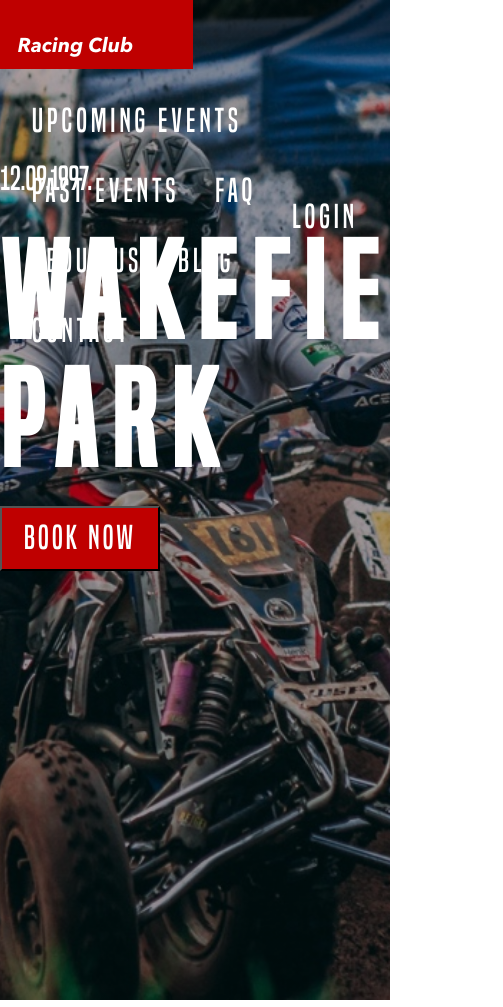
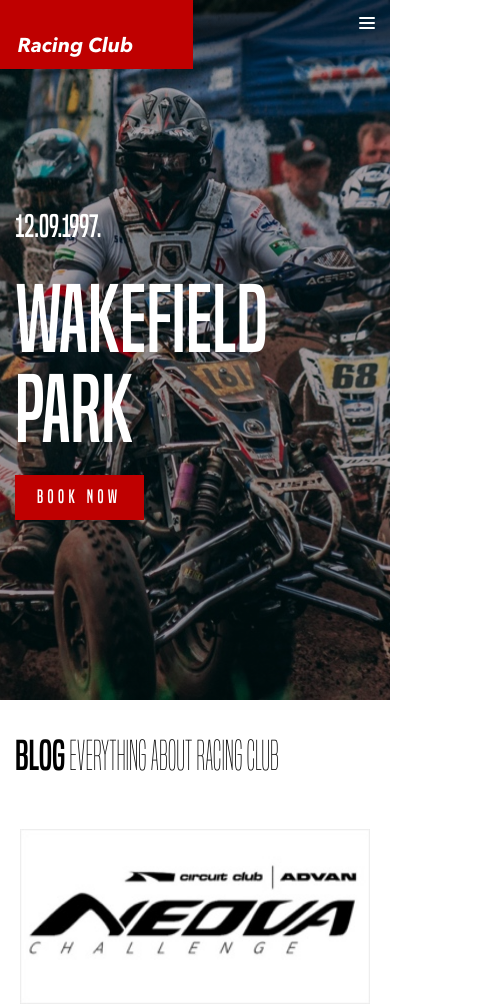
Before and after one commit to GnuWorm32o5/Racing-Club-Events-Tickets, a website built with webpack: page index.html in a window 390 px wide. Shown: the top 1007 px of the page, 503 px wide, since content can reach past the window. Built offline with nearby package versions, Linux system fonts and the light colour scheme; grey boxes are pictures that could not be loaded.

Commit message:
Media Queries

```diff
--- a/css/style.css
+++ b/css/style.css
@@ -1,77 +1,141 @@
-*{
-/* margin: 0; */
+/* MAIN SECTION */
+
+main {
+  position: relative;
+  background-color: white;
+  transition: all 0.2s ease-in-out;
+  left: 0px;
 }
 
-body {
-  font-family: 'Roboto', 'sans-serif';
- }
-/* header */
+main.active {
+  left: -200px;
+}
+
+/* END MAIN SECTION  */
+
+/* MOBILE MAVIGATION */
+
+.mobile-nav {
+  display: none;
+  position: fixed;
+  background-color: #1F1F1F;
+  width: 200px;
+  height: 100%;
+  right: 0;
+  top: 0;
+}
+
+.mobile-nav ul {
+  margin: 0;
+  padding: 25px;
+}
+
+.mobile-nav ul li {
+  list-style-type: none;
+  margin-bottom: 10px;
+}
+
+.mobile-nav ul li a {
+  color: white;
+  text-decoration: none;
+  font-family: 'built_titling', Helvetica, sans-serif;
+  font-weight: 200;
+  font-size: 20px;
+  letter-spacing: 4px;
+}
+
+/* Tablet Styles */
+@media only screen and (max-width: 1024px) {
+  .mobile-nav {
+    display: block;
+  }
+}
+
+/* END MOBILE NAVIGATION */
+
+/* HEADER SECTION */
+
 header {
   width: 100%;
-  height: 4rem;
+  height: 70px;
   background-image: linear-gradient(0deg, rgba(0,0,0,0.00) 0%, rgba(0,0,0,0.50) 50%);
   position: absolute;
-
 }
 
 header .logo {
   float: left;
-
 }
 
-header .main-nav,
-header .right-nav {
-  height: 4rem;
-  float:left;
-  /* margin: 0; */
-  padding: 0rem 1rem;
-  line-height: 4rem;
-
+header .main-nav, header .right-nav{
+  height: 70px;
+  float: left;
+  margin: 0;
+  padding: 0px 15px;
+  line-height: 70px;
 }
 
 header .right-nav {
   float: right;
-
 }
 
-header .main-nav li,
-header .right-nav li {
+header .main-nav li, header .right-nav li {
   list-style-type: none;
   display: inline-block;
 }
 
-header .main-nav li a:hover {
-  text-decoration: underline;
-}
-
-header .main-nav li a,
-header .right-nav li a {
+header .main-nav li a, header .right-nav li a {
   color: white;
   text-decoration: none;
   font-family: 'built_titling', Helvetica, sans-serif;
-  font-weight: 400;
-  font-size: 2rem;
+  font-weight: 200;
+  font-size: 20px;
   letter-spacing: 4px;
-  padding: 0 1rem;
+  padding: 0px 15px;
 }
 
-/* End of Header */
+.hamburger-menu {
+  display: none;
+  position: absolute;
+  right: 15px;
+  top: 15px;
+}
 
-/* Hero Section */
+/* Tablet Styles */
+@media only screen and (max-width: 1024px) {
+  header .main-nav, header .right-nav {
+    display: none;
+  }
+  .hamburger-menu {
+    display: block;
+  }
+}
+
+/* END OF HEADER  */
+
+/* HERO SECTION */
+
+.container {
+  max-width: 940px;
+  margin: 0 auto;
+}
+
+/* Tablet Styles */
+@media only screen and (max-width: 1024px) {
+  .container {
+    padding: 0px 15px;
+  }
+}
+
 
 #hero {
   width: 100%;
-  height: 1000px;
-  background-image: linear-gradient(to bottom, rgba(0,0,0,0.3) 0%,rgba(0,0,0,0.4) 100%),
-  url("/img/hero-image.jpg");
+  height: 700px;
+  background-image:
+    linear-gradient(to bottom, rgba(0,0,0,0.3) 0%,rgba(0,0,0,0.4) 100%),
+    url("../img/hero-image.jpg");
   background-repeat: no-repeat;
-  background-size:cover;
+  background-size: cover;
   background-position: center;
-}
-
-.container {
-  max-width:940px;
-  margin: 0 auto;
 }
 
 #hero .container {
@@ -86,60 +150,87 @@ header .right-nav li a {
 
 .hero-text .hero-date {
   font-family: 'built_titling', Helvetica, sans-serif;
-  font-size: 2rem;
-  color: #ffffff;
+  font-size: 30px;
+  color: #FFFFFF;
   font-weight: normal;
 }
 
 .hero-text .hero-title {
   font-family: 'built_titling', Helvetica, sans-serif;
-  font-size: 8rem;
+  font-size: 120px;
   margin: 20px 0px;
-  color: #ffffff;
+  font-weight: normal;
+  color: #FFFFFF;
   line-height: 1;
-  letter-spacing: 1rem;
+}
+
+/* Large Mobile Styles */
+@media only screen and (max-width: 768px) {
+  .hero-text .hero-title {
+    font-size: 90px;
+  }
 }
 
 .btn-primary {
   display: inline-block;
   font-family: 'built_titling', Helvetica, sans-serif;
   font-weight: 400;
-  font-size: 2rem;
-  letter-spacing: 0.2rem;
+  font-size: 18px;
+  letter-spacing: 4.5px;
   background: #BF0000;
-  color: #ffffff;
+  color: white;
   padding: 12px 22px;
-  transition: ease all .4s;
-
+  border: none;
+  outline: none;
 }
 
-.btn-primary:hover {
-  border: 5px solid #bf0000;
-  background: transparent;
-  font-weight: 800;
-  color: #bf0000;
-  cursor: pointer;
+/* END HERO SECTION */
+
+/* BLOG SECTION */
+
+#blog {
+  margin-bottom: 50px;
 }
-/* End of Hero Section */
-/* BLOG Section */
 
 #blog h2 {
   font-family: 'built_titling', Helvetica, sans-serif;
   font-weight: 200;
-  font-size: 4rem;
+  font-size: 60px;
+}
+
+/* Small Mobile Styles */
+@media only screen and (max-width: 400px) {
+  #blog h2 {
+    font-size: 40px;
+  }
 }
 
 .blog-posts {
   display: flex;
   flex-direction: row;
   flex-wrap: wrap;
-  margin-top: 1.5rem;
+  margin-top: 50px;
 }
 
 .blog-post {
   width: 33.33%;
   padding: 0 5px;
   box-sizing: border-box;
+  margin-bottom: 30px;
+}
+
+/* Large Mobile Styles */
+@media only screen and (max-width: 768px) {
+  .blog-post {
+    width: 50%;
+  }
+}
+
+/* Small Mobile Styles */
+@media only screen and (max-width: 400px) {
+  .blog-post {
+    width: 100%;
+  }
 }
 
 .blog-post img {
@@ -147,43 +238,37 @@ header .right-nav li a {
 }
 
 .blog-post .blog-post-date {
-  font-size: 1rem;
+  font-size: 14px;
   color: #9A9A9A;
-  margin-top: 1.2rem;
+  margin-top: 20px;
 }
+
 .blog-post h3 {
-  font-size: 1.2rem;
-  color: #4a4a4a;
+  font-size: 20px;
+  color: #4A4A4A;
   letter-spacing: -0.4px;
   line-height: 1.4;
 }
 
 .blog-post .blog-post-desc {
-  font-size: 1rem;
-  color: #4a4a4a;
+  font-size: 14px;
+  color: #4A4A4A;
   line-height: 1.6;
 }
 
 .blog-post .blog-post-desc a {
   color: #BF0000;
+  text-decoration: underline;
   font-weight: bold;
-  text-decoration: none;
-}
-
-.blog-post .blog-post-desc a:hover {
-  text-decoration:underline;
 }
 
 .blog-show-more {
   text-align: center;
 }
 
-#blog {
-  margin-bottom: 50px;
-}
+/* END OF BLOG SECTION  */
 
-/* End of Blog Section */
-/* About Section */
+/* ABOUT US SECTION */
 
 #about-us {
   width: 100%;
@@ -192,7 +277,6 @@ header .right-nav li a {
   background-size: cover;
   padding: 120px 0;
   color: white;
-
 }
 
 #about-us .container {
@@ -200,12 +284,22 @@ header .right-nav li a {
   align-items: top;
 }
 
+/* Small Mobile Styles */
+@media only screen and (max-width: 400px) {
+  #about-us .container {
+    flex-direction: column;
+  }
+}
+
 .about-us-title {
   width: 50%;
 }
 
-.about-us-desc {
-  width: 50%;
+/* Small Mobile Styles */
+@media only screen and (max-width: 400px) {
+  .about-us-title {
+    width: 100%;
+  }
 }
 
 .about-us-title h3 {
@@ -222,8 +316,20 @@ header .right-nav li a {
   display: block;
   background: #BF0000;
   width: 90px;
-  height: 0.1rem;
-  margin-top: 2rem;
+  height: 2px;
+  margin-top: 30px;
+}
+
+.about-us-desc {
+  width: 50%;
+}
+
+/* Small Mobile Styles */
+@media only screen and (max-width: 400px) {
+  .about-us-desc {
+    width: 100%;
+    margin-top: 50px;
+  }
 }
 
 .about-us-desc h4 {
@@ -234,14 +340,15 @@ header .right-nav li a {
   margin: 0;
 }
 
-/* END OF ABOUT US SECTION */
-/* START OF PARTNER SECTION */
+/* END ABOUT US SECTION */
+
+/* PARTNERS SECTION */
+
 #partners {
   background-color: black;
   color: white;
   text-align: center;
   padding: 50px 0px;
-  margin: 0 auto;
 }
 
 .partners-container {
@@ -252,7 +359,8 @@ header .right-nav li a {
 .partners-container h2 {
   font-family: 'built_titling', Helvetica, sans-serif;
   font-weight: 400;
-  font-size: 3.5rem;
+  font-size: 60px;
+  line-height: 1;
 }
 
 .partners-inner {
@@ -264,8 +372,10 @@ header .right-nav li a {
   width: 50%;
 }
 
-/* END OF PARTNER SECTION */
-/* START OF FOOTER SECTION */
+/* END PARTNERS SECTION */
+
+/* FOOTER SECTION */
+
 footer {
   background: black;
   color: white;
@@ -276,13 +386,28 @@ footer .container {
   height: 120px;
 }
 
+/* Small Mobile Styles */
+@media only screen and (max-width: 768px) {
+  footer .container {
+    flex-direction: column;
+    height: auto;
+  }
+}
+
 footer .logo {
-    padding-top: 20px;
-  }
+  padding-top: 20px;
+}
 
 footer .main-nav li, footer .right-nav li {
   list-style-type: none;
   display: inline-block;
+}
+
+/* Small Mobile Styles */
+@media only screen and (max-width: 768px) {
+  footer .main-nav li, footer .right-nav li {
+    display: block;
+  }
 }
 
 footer .main-nav li a, footer .right-nav li a {
@@ -294,4 +419,34 @@ footer .main-nav li a, footer .right-nav li a {
   letter-spacing: 4px;
   padding: 0px 15px;
 }
-/* END OF FOOTER SECTION */
+
+/* Small Mobile Styles */
+@media only screen and (max-width: 768px) {
+  footer .main-nav li a, footer .right-nav li a {
+    padding: 0px;
+  }
+}
+
+/* Small Mobile Styles */
+@media only screen and (max-width: 768px) {
+  footer .container ul {
+    padding: 0;
+  }
+}
+
+/* END FOOTER SECTION */
+
+/* Tablet Styles */
+@media only screen and (max-width: 1024px) {
+
+}
+
+/* Large Mobile Styles */
+@media only screen and (max-width: 768px) {
+
+}
+
+/* Small Mobile Styles */
+@media only screen and (max-width: 400px) {
+
+}
--- a/index.html
+++ b/index.html
@@ -27,6 +27,19 @@
 </head>
 <body>
 <!-- Header -->
+<div class="mobile-nav">
+  <ul>
+    <li><a href="upcoming.html">Upcoming events</a></li>
+    <li><a href="past.html">Past events</a></li>
+    <li><a href="faq.html">FAQ</a></li>
+    <li><a href="about.html">About us</a></li>
+    <li><a href="blog.html">Blog</a></li>
+    <li><a href="contact.html">Contact</a></li>
+    <li><a href="login.html">Login</a></li>
+    <li><iframe src="https://www.facebook.com/plugins/like.php?href=http%3A%2F%2Ffacebook.com%2Fphilippehongcreative&width=51&layout=button&action=like&size=small&show_faces=false&share=false&height=65&appId=235448876515718" width="51" height="20" style="border:none;overflow:hidden"></iframe></li>
+  </ul>
+</div>
+<main>
 <header class="header">
   <a href="#" class="logo"><img src="img/logo.png" srcset="img/logo.png 1x, img/logo@2x.png 2x"></a>
   <ul class="main-nav">
@@ -40,9 +53,14 @@
   <ul class="right-nav">
     <li><a href="login.html">Login</a></li>
   </ul>
+  <div class="hamburger-menu">
+    <img src="img/hambuger-icon.svg" alt="">
+  </div>
 </header>
+
 <!-- Hero section -->
 <section id="hero">
+
   <div class="container">
     <div class="hero-text">
       <p class="hero-date">12.09.1997.</p>
@@ -161,6 +179,7 @@
 </div>
   </section>
   <!-- End of Partner Section -->
+   <!-- Start Of Footer Section -->
   <footer class="footer">
     <div class="container">
     <a href="#" class="logo"><img src="img/logo-footer.png"></a>
@@ -177,9 +196,9 @@
     </ul>
   </div>
   </footer>
-   <!-- Start of Footer Section -->
 
-    <!-- End of Footer Section -->
+   <!-- End of Footer Section -->
+
 <!-- Local JS Script -->
   <script src="js/app.js"></script>
   <!-- Face -->
```
